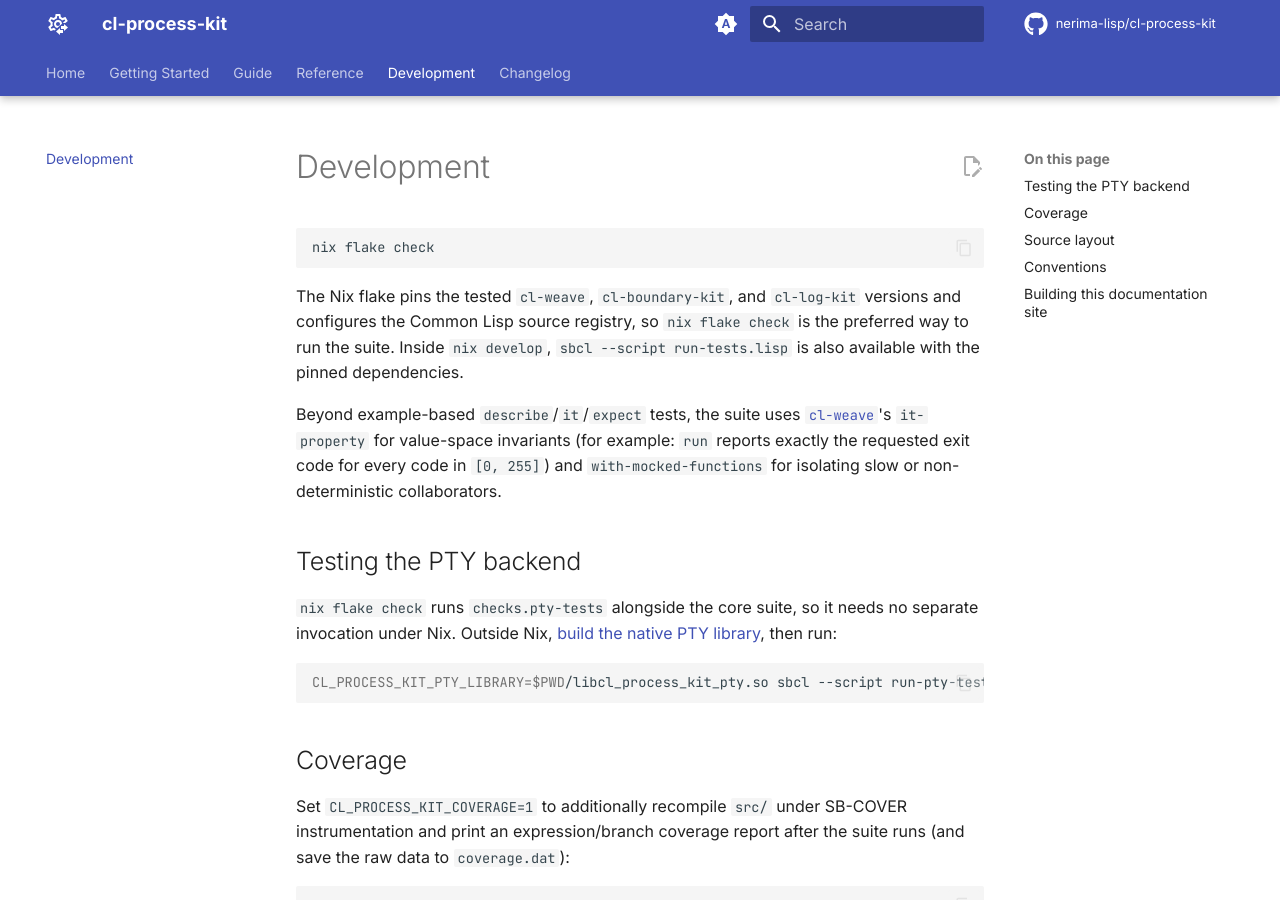
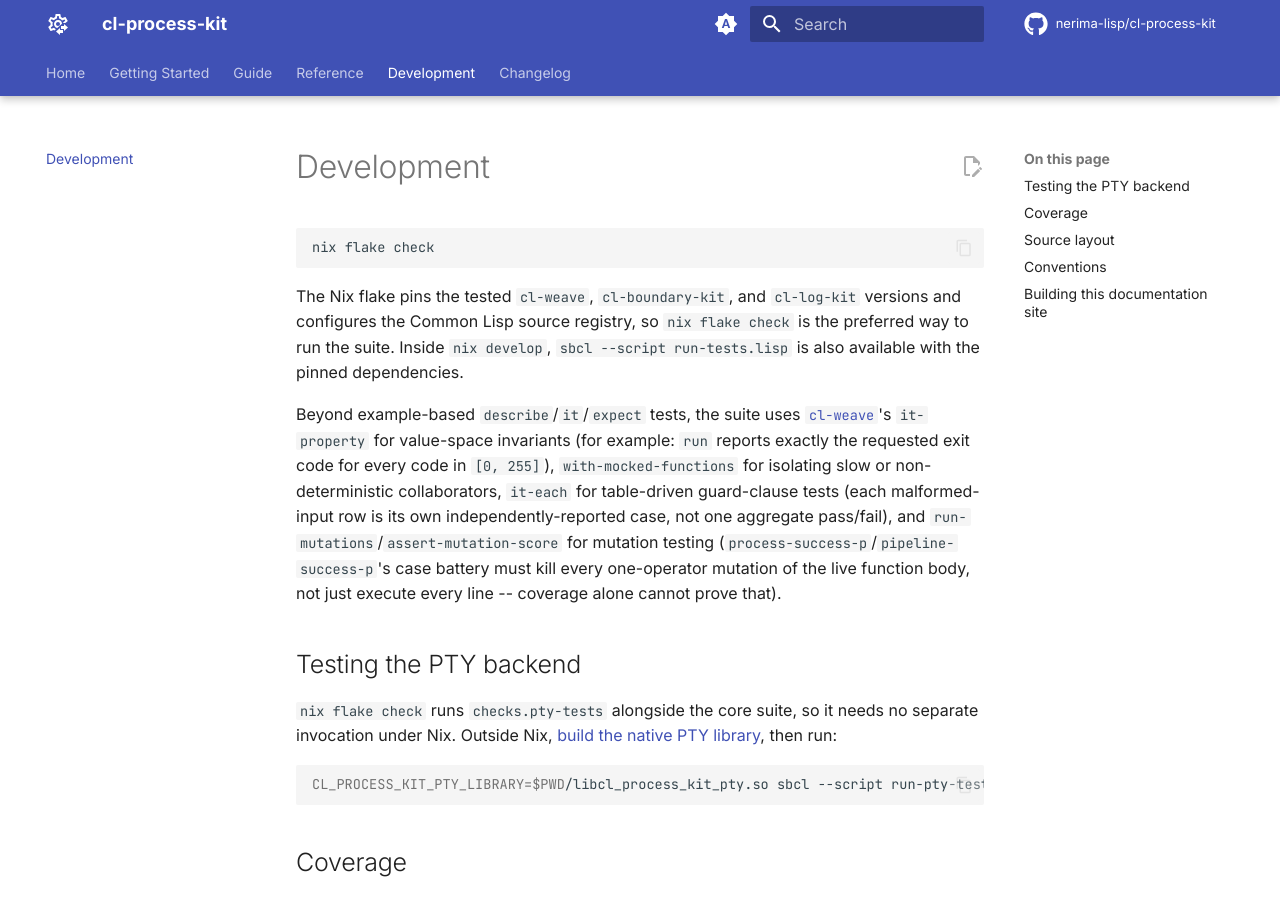
Before and after one commit to nerima-lisp/cl-process-kit, an MkDocs documentation site: the page built from docs/src/development.md, in a window 1280 px wide and 900 px high. Built offline with MkDocs 1.6.1 and Material for MkDocs 9.7.7, drawn with Linux system fonts in a browser that asks for light colours; comment, search, counter and statistics services are not loaded; some of the changed text lies outside the part shown.

Commit message:
Extract communicate's cancellation-watcher body via paredit-cli; sync docs
- src/communicate.lisp: extract the large inline lambda passed to
  sb-thread:make-thread inside communicate's watcher setup into a named
  local function, run-cancellation-watcher, alongside its labels siblings
  (finished-p, mark-cancelled, etc.) instead of a ~20-line anonymous
  closure. Named it so the thread creation call reads as
  #'run-cancellation-watcher instead of an unlabeled inline block, matching
  the codebase's existing call-with-X-style continuation idiom. Used
  paredit-cli throughout: extract-local-function's --infer-params first
  attempt produced a broken result (it misread LOOP's UNTIL/DO keywords as
  free variables), caught by reviewing the JSON before --write per the
  tool's own workflow; replaced with a hand-authored labels sibling (no new
  params needed, since labels bindings already see each other and the
  enclosing let*'s state) applied via `paredit edit replace --diff` then
  `--write`, verified with `paredit inspect check` and the full test suite
  (178/178, coverage unchanged) both locally and under `nix flake check`.
- README.md / docs/src/development.md: document the two cl-weave features
  adopted in the previous commit (it-each, run-mutations) and
  t/mutation-test.lisp, which had landed without a docs update.

```diff
--- a/docs/src/development.md
+++ b/docs/src/development.md
@@ -13,8 +13,14 @@ pinned dependencies.
 Beyond example-based `describe`/`it`/`expect` tests, the suite uses
 [`cl-weave`](https://github.com/nerima-lisp/cl-weave)'s `it-property` for
 value-space invariants (for example: `run` reports exactly the requested
-exit code for every code in `[0, 255]`) and `with-mocked-functions` for
-isolating slow or non-deterministic collaborators.
+exit code for every code in `[0, 255]`), `with-mocked-functions` for
+isolating slow or non-deterministic collaborators, `it-each` for
+table-driven guard-clause tests (each malformed-input row is its own
+independently-reported case, not one aggregate pass/fail), and
+`run-mutations`/`assert-mutation-score` for mutation testing
+(`process-success-p`/`pipeline-success-p`'s case battery must kill every
+one-operator mutation of the live function body, not just execute every
+line -- coverage alone cannot prove that).
 
 ## Testing the PTY backend
 
@@ -88,7 +94,8 @@ dependency/build footprint.
 - `logging-test.lisp` binds `*process-logger*` and checks the lifecycle
   records.
 - `validation-test.lisp` drives every `make-command`/`spawn-native` guard
-  clause from a data table plus the native decoders directly.
+  clause as a `cl-weave:it-each` table (one independently-reported case per
+  malformed-input row) plus the native decoders directly.
 - `native-spawn-test.lisp` covers [`spawn-native`](guide/native-spawn.md)'s
   Lisp-level launch and typed-error paths; `native-spawn-test.sh` is a
   standalone shell script (invoked directly by `nix flake check`, not
@@ -109,6 +116,10 @@ dependency/build footprint.
   generators (an octet round trip through `cat`, argument preservation, the
   NUL-rejection guard, the success predicate), which cl-weave shrinks to a
   minimal counterexample on failure.
+- `mutation-test.lisp` mutation-tests `process-success-p`/
+  `pipeline-success-p` with `cl-weave:run-mutations`, reading each `defun`
+  body live from `src/command.lisp` on every run so the case battery can
+  never silently drift out of sync with the implementation it is checking.
 
 ## Conventions
 
```
Also changed, not shown: README.md, 1 other file.
